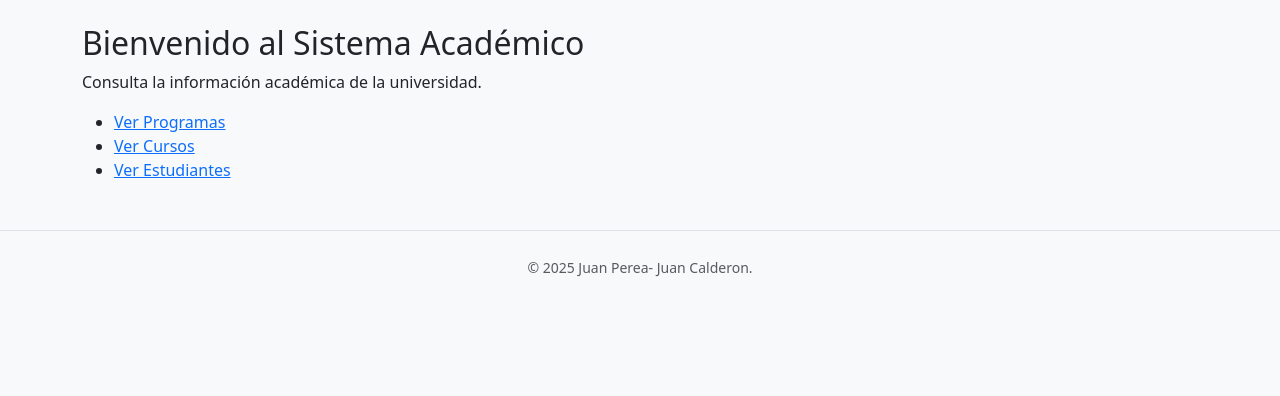
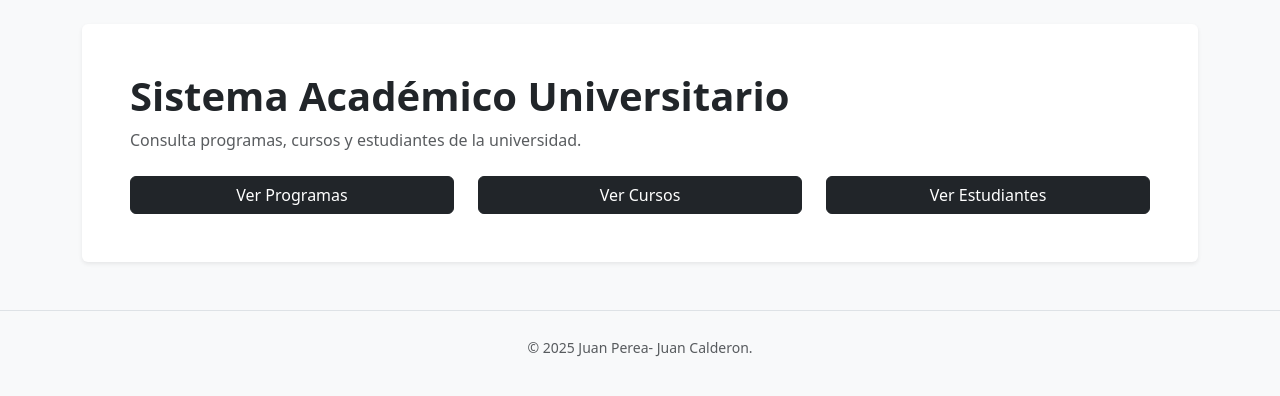
Before and after one commit to Juansitxx/Django-Universidad-project, a Django app: page / in a window 1280 px wide. Shown: the part 56-452 px from the top of the page. Run offline with Django 5.2, Linux system fonts and the light colour scheme.

Commit message:
changelog v11. modificamos el home

```diff
--- a/academia/templates/academia/home.html
+++ b/academia/templates/academia/home.html
@@ -1,12 +1,19 @@
 {% extends "academia/base.html" %}
 {% block title %}Inicio{% endblock %}
 {% block content %}
-    <h2>Bienvenido al Sistema Académico</h2>
-    <p>Consulta la información académica de la universidad.</p>
-
-    <ul>
-        <li><a href="{% url 'academia:lista_programas' %}">Ver Programas</a></li>
-        <li><a href="{% url 'academia:lista_cursos' %}">Ver Cursos</a></li>
-        <li><a href="{% url 'academia:lista_estudiantes' %}">Ver Estudiantes</a></li>
-    </ul>
+    <div class="p-5 mb-4 bg-white rounded shadow-sm">
+        <h1 class="fw-bold">Sistema Académico Universitario</h1>
+        <p class="text-muted">Consulta programas, cursos y estudiantes de la universidad.</p>
+        <div class="row mt-4">
+            <div class="col-md-4">
+                <a href="{% url 'academia:lista_programas' %}" class="btn btn-dark w-100">Ver Programas</a>
+            </div>
+            <div class="col-md-4">
+                <a href="{% url 'academia:lista_cursos' %}" class="btn btn-dark w-100">Ver Cursos</a>
+            </div>
+            <div class="col-md-4">
+                <a href="{% url 'academia:lista_estudiantes' %}" class="btn btn-dark w-100">Ver Estudiantes</a>
+            </div>
+        </div>
+    </div>
 {% endblock %}
```
